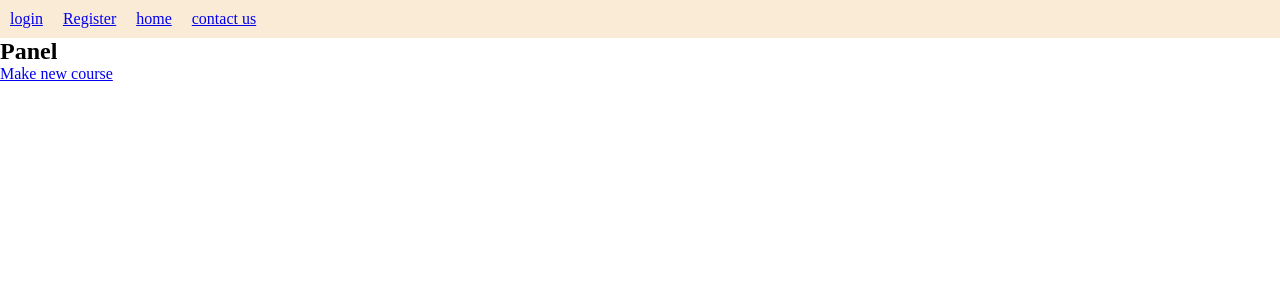
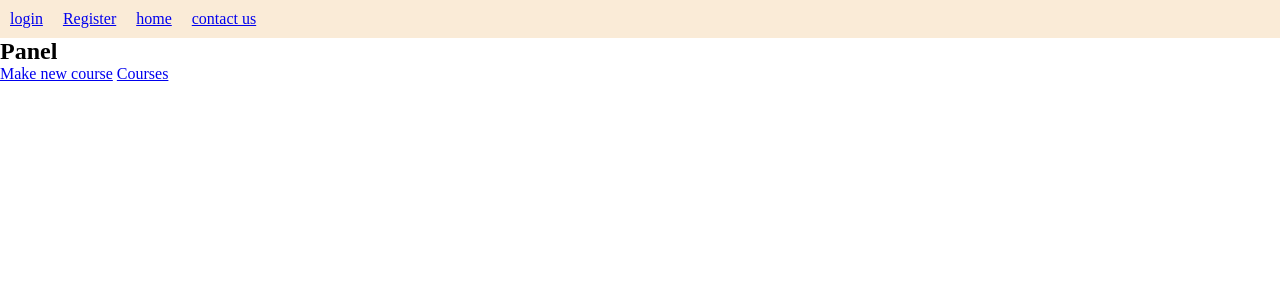
Before and after one commit to Mfary/webelopers, a Django app: page /panel/ in a window 1280 px wide. Shown: the top 300 px of the page. Run offline with Django 3.2, Linux system fonts and the light colour scheme.

Commit message:
show courses

```diff
--- a/home/urls.py
+++ b/home/urls.py
@@ -1,7 +1,7 @@
 from django.urls import path, include
 
 from home.views import homepage, signup, logout_view, login_view, contact_us, success, profile, change, panel, \
-    make_course
+    make_course, show_courses
 
 urlpatterns = [
     path('' , homepage),
@@ -14,4 +14,5 @@ urlpatterns = [
     path('change/', change),
     path('panel/', panel),
     path('make_course/', make_course),
+    path('courses/', show_courses)
 ]
--- a/home/views.py
+++ b/home/views.py
@@ -91,7 +91,6 @@ def panel(request):
 
 
 def make_course(request):
-    form = None
     if request.method == 'POST':
         form = MakeCourseForm(request.POST)
         course = form.save(commit=False)
@@ -101,3 +100,7 @@ def make_course(request):
     else:
         form = MakeCourseForm()
     return render(request, 'makecourse.html', {'form': form})
+
+
+def show_courses(request):
+    return render(request, 'courses.html')
--- a/templates/panel.html
+++ b/templates/panel.html
@@ -7,4 +7,5 @@
 {% block body %}
     <h2>Panel</h2>
     <a id="make_new_course" href="/make_course/">Make new course</a>
+    <a id="courses" href="/courses/">Courses</a>
 {% endblock %}
```
Also changed, not shown: templates/courses.html (added, +9 -0 lines).
